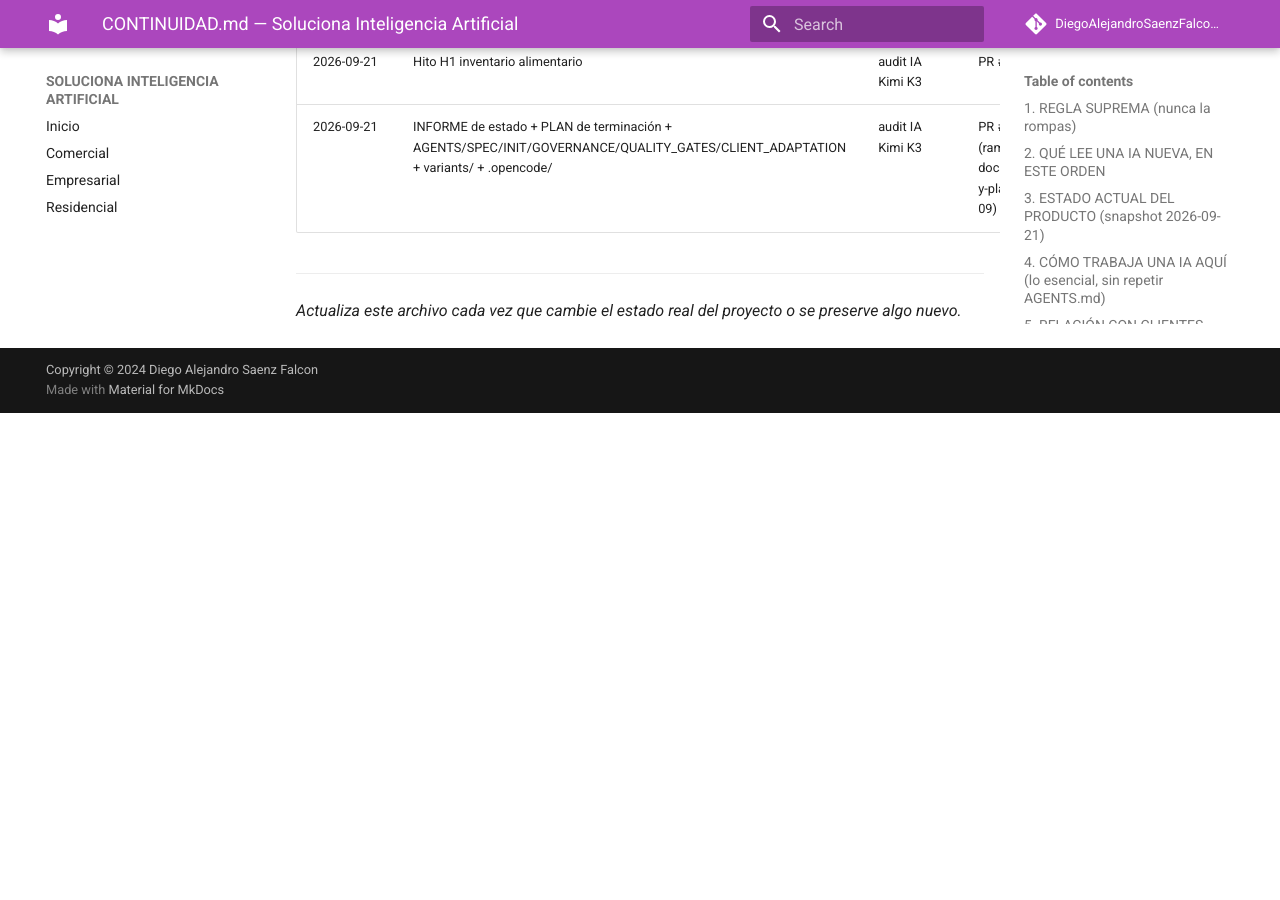
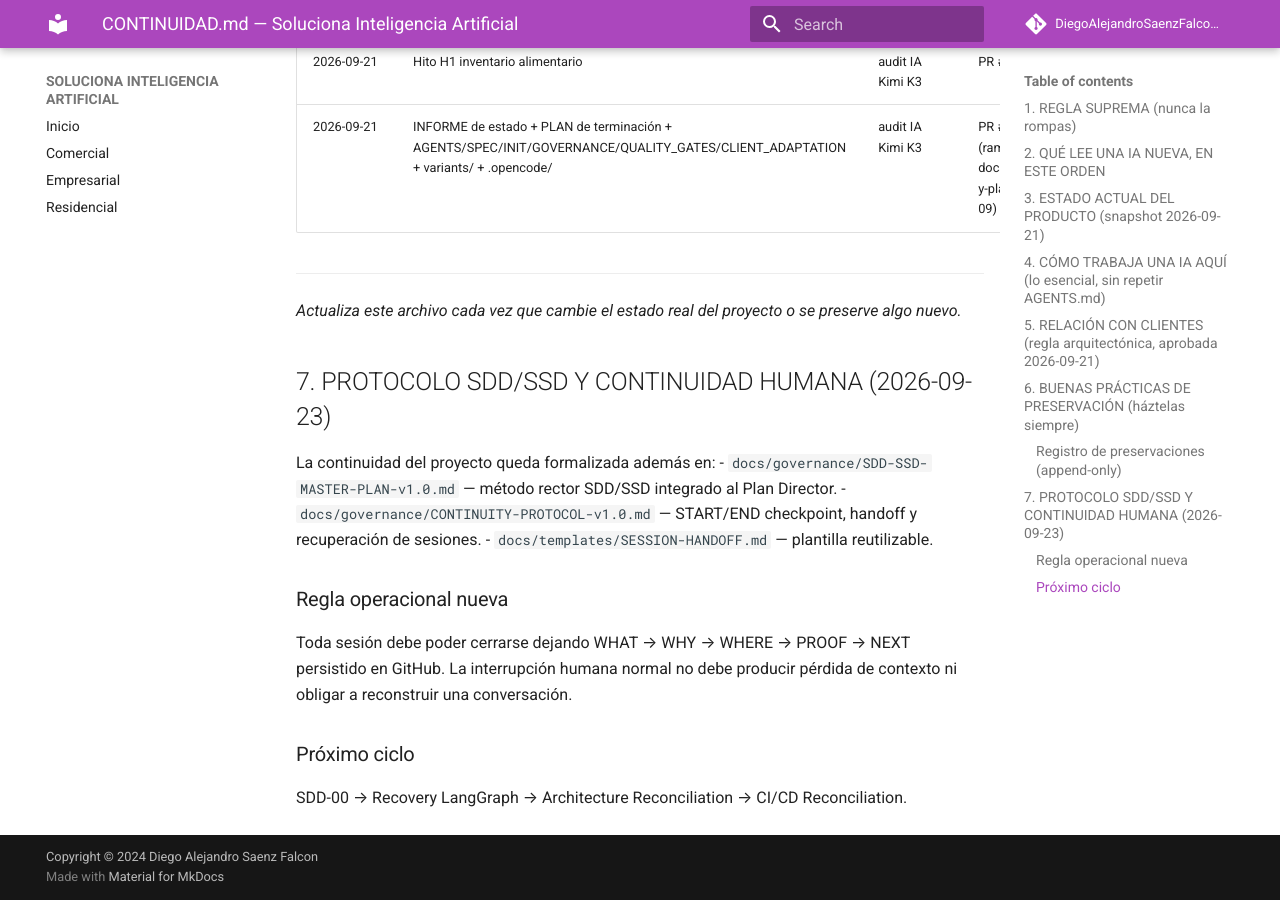
Before and after one commit to DiegoAlejandroSaenzFalcon/Soluciona-Inteligencia-Artificial, an MkDocs documentation site: the page built from docs/CONTINUIDAD.md, in a window 1280 px wide and 900 px high, scrolled down 2574 px. Built offline with MkDocs 1.6.1 and Material for MkDocs 9.7.7, drawn with Linux system fonts in a browser that asks for light colours; comment, search, counter and statistics services are not loaded; before the commit the page ends 2987 px from its top, so only the background shows below that.

Commit message:
docs(continuity): integrate SDD/SSD session handoff protocol

```diff
--- a/docs/CONTINUIDAD.md
+++ b/docs/CONTINUIDAD.md
@@ -82,3 +82,17 @@ REPO PRIVADO POR CLIENTE: p. ej. San-Angel        ← datos, configs y especific
 ---
 
 *Actualiza este archivo cada vez que cambie el estado real del proyecto o se preserve algo nuevo.*
+
+
+## 7. PROTOCOLO SDD/SSD Y CONTINUIDAD HUMANA (2026-09-23)
+
+La continuidad del proyecto queda formalizada además en:
+- `docs/governance/SDD-SSD-MASTER-PLAN-v1.0.md` — método rector SDD/SSD integrado al Plan Director.
+- `docs/governance/CONTINUITY-PROTOCOL-v1.0.md` — START/END checkpoint, handoff y recuperación de sesiones.
+- `docs/templates/SESSION-HANDOFF.md` — plantilla reutilizable.
+
+### Regla operacional nueva
+Toda sesión debe poder cerrarse dejando WHAT → WHY → WHERE → PROOF → NEXT persistido en GitHub. La interrupción humana normal no debe producir pérdida de contexto ni obligar a reconstruir una conversación.
+
+### Próximo ciclo
+SDD-00 → Recovery LangGraph → Architecture Reconciliation → CI/CD Reconciliation.
```
